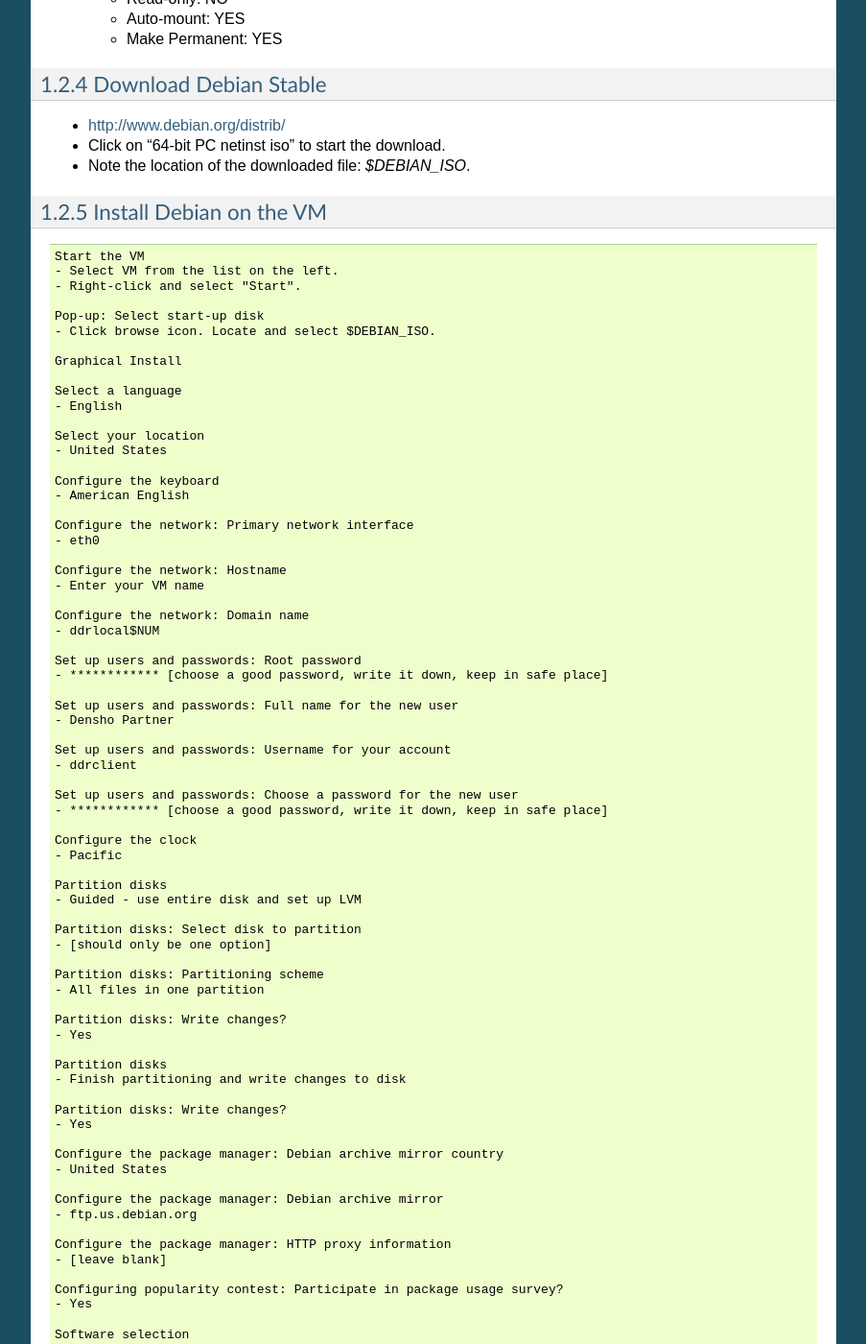
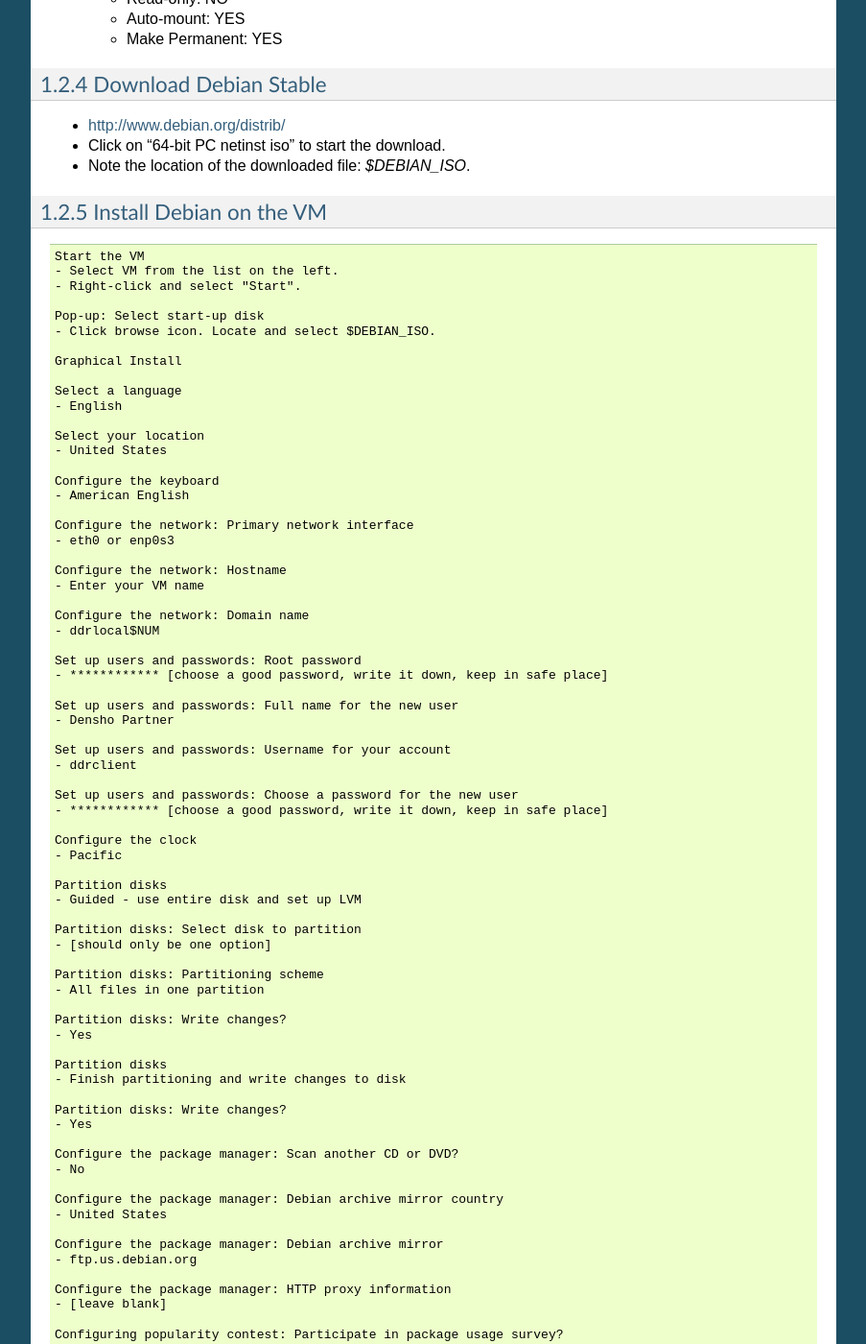
Before and after one commit to denshoproject/ddr-manual, a Sphinx documentation site: the page built from source/admins/workstations/create-workstation-vm.rst, in a window 1280 px wide and 1400 px high, scrolled down 3387 px. Shown: the whole window at 96% size, without its empty margins (198-1101 px from the left). Built offline with Sphinx 7.4.7, drawn with Linux system fonts in a browser that asks for light colours; some of the changed text lies outside the part shown.

Commit message:
create-workstation-vm: edits for Debian 9 VM setup

```diff
--- a/source/admins/workstations/create-workstation-vm.rst
+++ b/source/admins/workstations/create-workstation-vm.rst
@@ -195,7 +195,7 @@
     - American English
 
     Configure the network: Primary network interface
-    - eth0
+    - eth0 or enp0s3
 
     Configure the network: Hostname
     - Enter your VM name
@@ -236,6 +236,9 @@
     Partition disks: Write changes?
     - Yes
 
+    Configure the package manager: Scan another CD or DVD?
+    - No
+
     Configure the package manager: Debian archive mirror country
     - United States
 
@@ -253,6 +256,9 @@
 
     Install GRUB boot loader?
     - Yes
+
+    Device for boot loader installation:
+    - Select `ata-VBOX_HARDDISK_*` or similar.
 
 Reboot the VM and log in.
 
```
Also changed, not shown: other parts of source/admins/workstations/create-workstation-vm.rst (+2 -2 lines).
